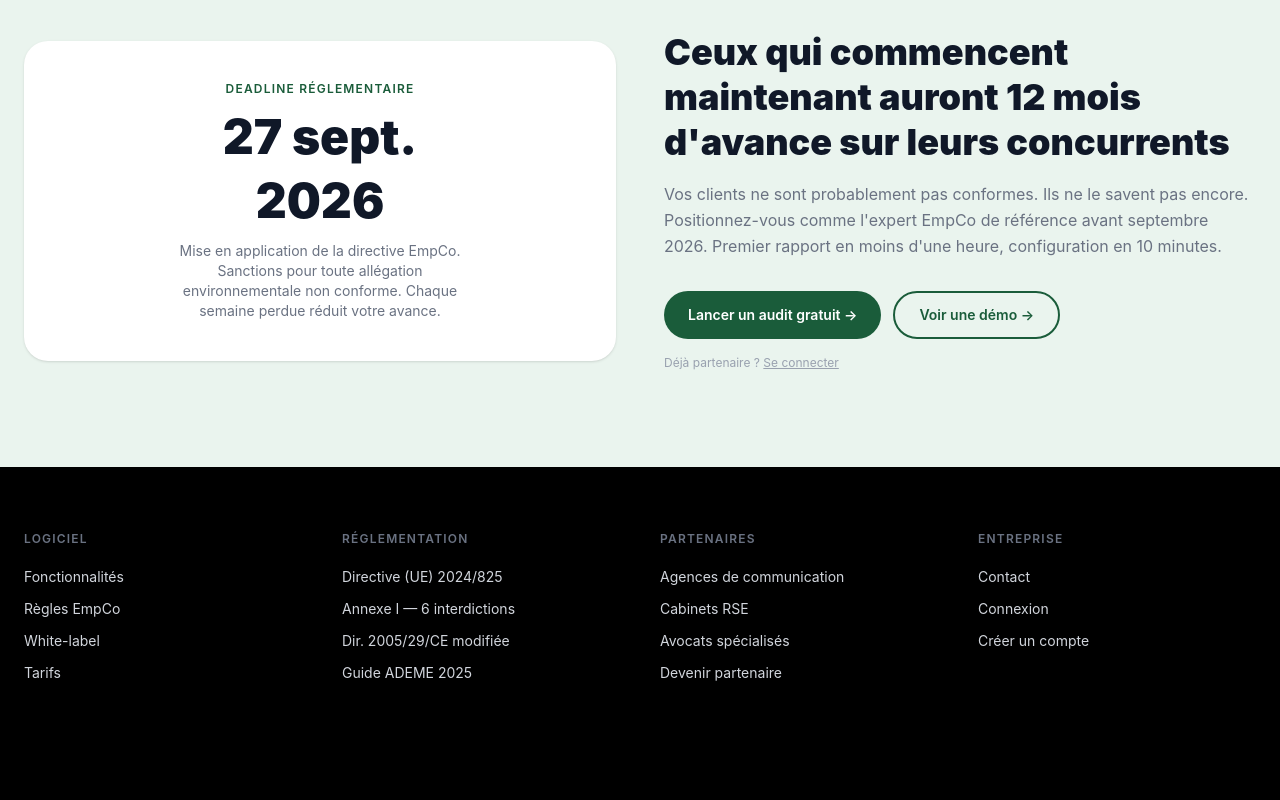
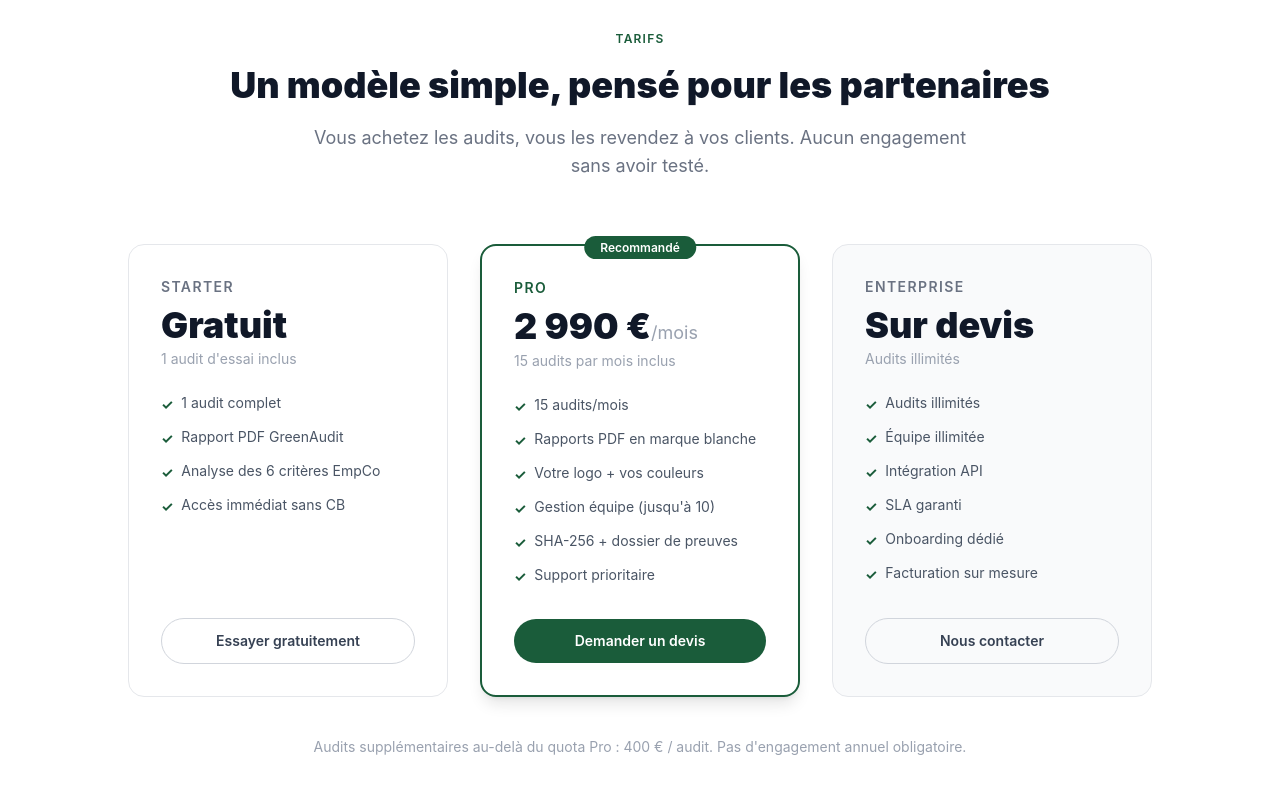
Before and after one commit to audit-biais/greenaudit, a React (Vite) app in the folder frontend/: page /landing in a window 1280 px wide. Shown: the part 4600-5400 px from the top of the page. Built offline with nearby package versions, Linux system fonts and the light colour scheme; no server answers.

Commit message:
Landing: section pricing avec 3 plans (Starter/Pro/Enterprise)

```diff
--- a/frontend/src/pages/Landing.jsx
+++ b/frontend/src/pages/Landing.jsx
@@ -545,6 +545,112 @@ export default function Landing() {
         </div>
       </section>
 
+      {/* ══════════════════════════════════════════════ PRICING ══ */}
+      <section className="py-24 border-t border-gray-100 bg-white">
+        <div className="max-w-7xl mx-auto px-6">
+          <div className="text-center mb-16">
+            <p className="text-xs font-semibold uppercase tracking-widest text-[#1a5c3a] mb-4">Tarifs</p>
+            <h2 className="text-4xl font-black text-gray-900 leading-tight mb-4">
+              Un modèle simple, pensé pour les partenaires
+            </h2>
+            <p className="text-lg text-gray-500 max-w-2xl mx-auto">
+              Vous achetez les audits, vous les revendez à vos clients. Aucun engagement sans avoir testé.
+            </p>
+          </div>
+
+          <div className="grid grid-cols-1 md:grid-cols-3 gap-8 max-w-5xl mx-auto">
+
+            {/* Starter */}
+            <div className="rounded-2xl border border-gray-200 p-8 flex flex-col">
+              <div className="mb-6">
+                <p className="text-sm font-semibold text-gray-500 uppercase tracking-widest mb-2">Starter</p>
+                <div className="text-4xl font-black text-gray-900 mb-1">Gratuit</div>
+                <p className="text-sm text-gray-400">1 audit d'essai inclus</p>
+              </div>
+              <ul className="space-y-3 mb-8 flex-1">
+                {['1 audit complet', 'Rapport PDF GreenAudit', 'Analyse des 6 critères EmpCo', 'Accès immédiat sans CB'].map(f => (
+                  <li key={f} className="flex items-start gap-2 text-sm text-gray-600">
+                    <span className="text-[#1a5c3a] font-bold mt-0.5">✓</span>{f}
+                  </li>
+                ))}
+              </ul>
+              <button
+                onClick={() => navigate('/login')}
+                className="w-full rounded-full py-3 text-sm font-semibold border border-gray-300 text-gray-700 hover:border-gray-400 transition-colors"
+              >
+                Essayer gratuitement
+              </button>
+            </div>
+
+            {/* Pro — mis en avant */}
+            <div className="rounded-2xl border-2 border-[#1a5c3a] p-8 flex flex-col relative shadow-lg">
+              <div className="absolute -top-3 left-1/2 -translate-x-1/2">
+                <span className="bg-[#1a5c3a] text-white text-xs font-semibold px-4 py-1 rounded-full">Recommandé</span>
+              </div>
+              <div className="mb-6">
+                <p className="text-sm font-semibold text-[#1a5c3a] uppercase tracking-widest mb-2">Pro</p>
+                <div className="text-4xl font-black text-gray-900 mb-1">2 990 €<span className="text-lg font-normal text-gray-400">/mois</span></div>
+                <p className="text-sm text-gray-400">15 audits par mois inclus</p>
+              </div>
+              <ul className="space-y-3 mb-8 flex-1">
+                {[
+                  '15 audits/mois',
+                  'Rapports PDF en marque blanche',
+                  'Votre logo + vos couleurs',
+                  'Gestion équipe (jusqu\'à 10)',
+                  'SHA-256 + dossier de preuves',
+                  'Support prioritaire',
+                ].map(f => (
+                  <li key={f} className="flex items-start gap-2 text-sm text-gray-600">
+                    <span className="text-[#1a5c3a] font-bold mt-0.5">✓</span>{f}
+                  </li>
+                ))}
+              </ul>
+              <button
+                onClick={() => navigate('/contact')}
+                className="w-full rounded-full py-3 text-sm font-semibold text-white bg-[#1a5c3a] hover:bg-[#14472d] transition-colors"
+              >
+                Demander un devis
+              </button>
+            </div>
+
+            {/* Enterprise */}
+            <div className="rounded-2xl border border-gray-200 p-8 flex flex-col bg-gray-50">
+              <div className="mb-6">
+                <p className="text-sm font-semibold text-gray-500 uppercase tracking-widest mb-2">Enterprise</p>
+                <div className="text-4xl font-black text-gray-900 mb-1">Sur devis</div>
+                <p className="text-sm text-gray-400">Audits illimités</p>
+              </div>
+              <ul className="space-y-3 mb-8 flex-1">
+                {[
+                  'Audits illimités',
+                  'Équipe illimitée',
+                  'Intégration API',
+                  'SLA garanti',
+                  'Onboarding dédié',
+                  'Facturation sur mesure',
+                ].map(f => (
+                  <li key={f} className="flex items-start gap-2 text-sm text-gray-600">
+                    <span className="text-[#1a5c3a] font-bold mt-0.5">✓</span>{f}
+                  </li>
+                ))}
+              </ul>
+              <button
+                onClick={() => navigate('/contact')}
+                className="w-full rounded-full py-3 text-sm font-semibold border border-gray-300 text-gray-700 hover:border-gray-400 transition-colors"
+              >
+                Nous contacter
+              </button>
+            </div>
+
+          </div>
+
+          <p className="text-center text-sm text-gray-400 mt-10">
+            Audits supplémentaires au-delà du quota Pro : 400 € / audit. Pas d'engagement annuel obligatoire.
+          </p>
+        </div>
+      </section>
+
       {/* ═══════════════════════════════════════════════ CTA FINAL ══ */}
       <section className="bg-[#eaf4ee] py-24">
         <div className="max-w-7xl mx-auto px-6 grid grid-cols-1 lg:grid-cols-2 gap-12 items-center">
```
